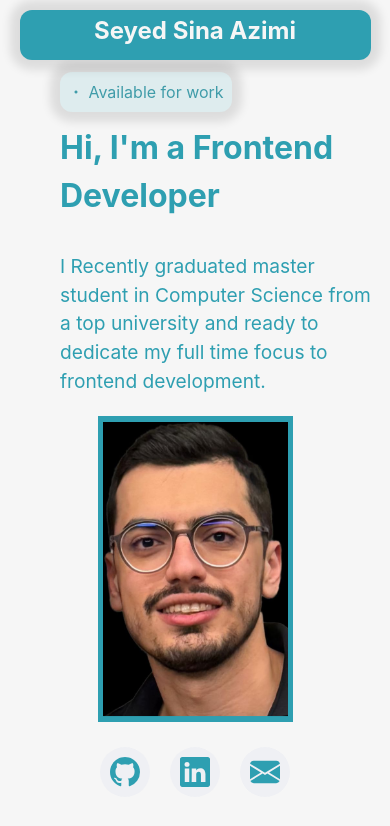
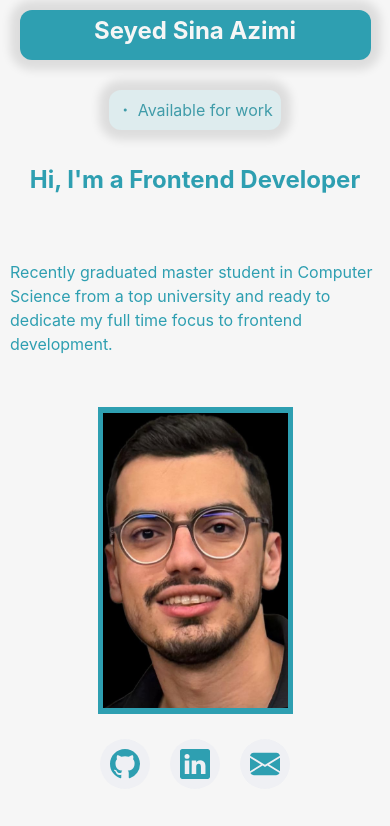
Before and after one commit to sinaazimii/CV, a React (Create React App) app: page / in a window 390 px wide. Shown: the top 826 px of the page. Built offline with nearby package versions, Linux system fonts and the light colour scheme.

Commit message:
mobile view fixed.

```diff
--- a/package.json
+++ b/package.json
@@ -1,10 +1,10 @@
 {
-  "name": "portfolio",
+  "name": "cv",
   "version": "0.1.0",
   "private": true,
-  "homepage": "https://sinaazimii.github.io/cv",
+  "homepage": "https://sinaazimii.github.io/CV",
   "dependencies": {
-    "portfolio": "file:",
+    "cv": "file:",
     "@testing-library/dom": "^10.4.0",
     "@testing-library/jest-dom": "^6.6.3",
     "@testing-library/react": "^16.3.0",
--- a/src/components/Education.js
+++ b/src/components/Education.js
@@ -17,7 +17,7 @@ const Education = () => {
   return (
   <Section id="education" bgColor="#f6f6f6">
     <div style={{...styles.container, flexDirection: isMobile ? "column" : "row", alignItems: isMobile?  'center' : "start",}}>
-      <div style={styles.columnOne}>
+      <div style={{...styles.columnOne, flex: isMobile ? 1/10 : 1 / 5, margin: isMobile ? "0px" : "50px"}}>
           <motion.h2
             initial={{ opacity: 0, x: -100 }}
             whileInView={{ opacity: 1, x: 0 }}
@@ -66,10 +66,9 @@ const styles = {
   columnOne: {
     display: "flex",
     flexDirection: "column",
-    flex: 1 / 5,
     alignItems: "center",
     justifyContent: "center",
-    marginTop: "50px",
+
   },
   columnTwo: {
     display: "flex",
--- a/src/components/Hero.js
+++ b/src/components/Hero.js
@@ -20,7 +20,6 @@ const Hero = () => {
   const heroRef = useRef(null);
   const isInView = useInView(heroRef, { amount: 0.5 });
 
-
   return (
     <Section id="hero" bgColor="#f6f6f6" height={"20vh"}>
       <div
@@ -33,25 +32,37 @@ const Hero = () => {
           padding: isMobile ? "30px 10px" : "0",
         }}
       >
-        {isInView && (<motion.div
+        {isInView && (
+          <motion.div
             initial={{ width: 0 }}
             animate={{ width: isMobile ? "90vw" : "60vw" }}
             transition={{ duration: 1, ease: "easeInOut" }}
-          style={{...styles.headerContainer, height: isMobile ? "50px" : "100px"}}
+            style={{
+              ...styles.headerContainer,
+              height: isMobile ? "50px" : "100px",
+            }}
           >
             <h2
               style={{
                 fontSize: isMobile ? "1.5rem" : "3rem",
                 color: "#f6f6f6",
                 fontWeight: "bold",
-              whiteSpace: "nowrap"
+                whiteSpace: "nowrap",
               }}
             >
               Seyed Sina Azimi
             </h2>
-        </motion.div>)}
+          </motion.div>
+        )}
 
-        <div style={styles.columnOne}>
+        <div
+          style={{
+            ...styles.columnOne,
+            margin: isMobile ? "50px 0 0 0" : "50px 0 0 50px",
+            alignItems: isMobile? "center" : 'flex-start',
+          }}
+        >
+          {isMobile && (
             <motion.div
               initial={{ y: -100, opacity: 0 }}
               animate={{ y: 0, opacity: 1 }}
@@ -60,10 +71,14 @@ const Hero = () => {
             >
               <i className="bi bi-dot"></i> Available for work
             </motion.div>
+          )}
 
           <div style={styles.titleContainer}>
             <p
-              style={{ ...styles.title, fontSize: isMobile ? "2rem" : "3rem" }}
+              style={{
+                ...styles.title,
+                fontSize: isMobile ? "1.5rem" : "3rem",
+              }}
             >
               <Typewriter
                 words={["Hi, I'm a Frontend Developer"]}
@@ -75,15 +90,17 @@ const Hero = () => {
           <p
             style={{
               ...styles.subtitle,
-              fontSize: isMobile ? "1.2rem" : "1.5rem",
+              fontSize: isMobile ? "1rem" : "1.5rem",
             }}
           >
-            I Recently graduated master student in Computer Science from a top
+            Recently graduated master student in Computer Science from a top
             university and ready to dedicate my full time focus to frontend
             development.
           </p>
         </div>
-        <div style={{...styles.columnTwo, marginTop: isMobile ? "0" : "50px"}}>
+        <div
+          style={{ ...styles.columnTwo, marginTop: isMobile ? "0" : "50px" }}
+        >
           <img
             src={`${process.env.PUBLIC_URL}/me.png`}
             alt="Profile"
@@ -97,7 +114,10 @@ const Hero = () => {
             whileInView={{ opacity: 1, scale: 1 }}
             transition={{ duration: 0.8, ease: "easeOut" }}
             viewport={{ once: false, amount: 0.3 }}
-            style={{...styles.socialMediaContainer, marginTop: isMobile? "0px" : "20px",}}
+            style={{
+              ...styles.socialMediaContainer,
+              marginTop: isMobile ? "0px" : "20px",
+            }}
           >
             <a
               href="https://github.com/sinaazimii"
@@ -175,9 +195,8 @@ const styles = {
     display: "flex",
     flexDirection: "column",
     flex: 1 / 2,
-    alignItems: "flex-start",
     textAlign: "start",
-    margin: "50px 0 0 50px",
+    // margin: "50px 0 0 50px",
   },
   columnTwo: {
     display: "flex",
@@ -192,7 +211,7 @@ const styles = {
     padding: "8px",
     color: "#409ca9",
     fontSize: "16px",
-    marginBottom: "20px",
+    margin: "10px",
     boxShadow: "0px 0px 10px 10px rgba(0, 0, 0, 0.1)",
   },
   title: {
@@ -203,7 +222,6 @@ const styles = {
   },
   subtitle: {
     fontSize: "1.5rem",
-    marginBottom: "20px",
     color: "#2e9fb1",
   },
   socialMediaContainer: {
--- a/src/components/Languages.js
+++ b/src/components/Languages.js
@@ -16,7 +16,7 @@ const Languages = () => {
   return(
   <Section id="languages" bgColor="#f6f6f6">
     <div style={{...styles.container, flexDirection: isMobile ? "column" : "row"}}>
-      <div style={styles.columnOne}>
+      <div style={{...styles.columnOne, margin: isMobile ? "0px" : "50px"}}>
           <motion.h2
             initial={{ opacity: 0, x: -100 }}
             whileInView={{ opacity: 1, x: 0 }}
@@ -28,7 +28,7 @@ const Languages = () => {
           </motion.h2>
       </div>
 
-      <div style={styles.columnTwo}>
+      <div style={{...styles.columnTwo, margin: isMobile ? "10px" : "70px"}}>
         <motion.div
           style={{...styles.sampleBox, width: isMobile ? "90vw" : "42vw"}}
           initial={{ opacity: 0, scale: 0.8 }}
@@ -58,13 +58,11 @@ const styles = {
     justifyContent: "center",
     alignItems: "center",
     color: "#f6f6f6",
-    // height: "35vh",
     textAlign: "center",
   },
   columnOne: {
     display: "flex",
     flexDirection: "column",
-    flex: 1 / 5,
     alignItems: "center",
     justifyContent: "center",
     marginTop: "10px",
@@ -75,8 +73,6 @@ const styles = {
     flex: 4 / 5,
     alignItems: "center",
     justifyContent: "start",
-    margin: "50px",
-    // backgroundColor: 'red',
   },
 
   title: {
--- a/src/components/Skills.js
+++ b/src/components/Skills.js
@@ -29,7 +29,9 @@ const Skills = () => {
   return (
     <Section id="skills" bgColor="#f6f6f6" height={"100vh"}>
       <div>
-        <div style={styles.container}>
+        <div
+          style={{ ...styles.container, padding: isMobile ? "10px" : "20px" }}
+        >
           <motion.div
             initial={{ opacity: 0, x: -100 }}
             whileInView={{ opacity: 1, x: 0 }}
@@ -37,13 +39,15 @@ const Skills = () => {
             viewport={{ once: false, amount: 0.3 }}
             style={{
               ...styles.rowOne,
-              marginBottom: isMobile ? "-30px" : "100px",
+              margin: isMobile ? "0" : "50px 0 100px 0",
+              width: isMobile ? "100%" : "80%",
             }}
           >
             <p
               style={{
                 ...styles.explain,
                 fontSize: isMobile ? "14px" : "30px",
+                margin: isMobile ? "10px" : "20px",
               }}
             >
               I bring a solid foundation built through a strong academic
@@ -53,8 +57,6 @@ const Skills = () => {
               that deliver real value.
             </p>
           </motion.div>
-        </div>
-
           {isMobile && (
             <div>
               <motion.h2
@@ -73,8 +75,7 @@ const Skills = () => {
               </motion.h2>
             </div>
           )}
-
-        <div style={styles.rowTwo}>
+          <div style={{ ...styles.rowTwo, width: isMobile ? "100%" : "80%" }}>
             {!isMobile && (
               <div style={styles.titleContainer}>
                 <motion.h2
@@ -82,7 +83,7 @@ const Skills = () => {
                   whileInView={{ opacity: 1, x: 0 }}
                   transition={{ duration: 0.8, ease: "easeOut" }}
                   viewport={{ once: false, amount: 0.3 }}
-                style={styles.title}
+                  style={{...styles.title, marginLeft: "-10vw"}}
                 >
                   Skills
                 </motion.h2>
@@ -96,7 +97,11 @@ const Skills = () => {
                     icon={`${process.env.PUBLIC_URL}/code.svg`}
                     skillList={languages}
                   />
-                <SkillGroup title="Tools" icon={`${process.env.PUBLIC_URL}/gear.svg`} skillList={tools} />
+                  <SkillGroup
+                    title="Tools"
+                    icon={`${process.env.PUBLIC_URL}/gear.svg`}
+                    skillList={tools}
+                  />
                 </div>
                 <div style={styles.skillBoxContainer}>
                   <SkillGroup
@@ -112,9 +117,7 @@ const Skills = () => {
                 </div>
               </div>
             ) : (
-            <div
-              style={{ display: "flex", flexDirection: "column" }}
-            >
+              <div style={{ display: "flex", flexDirection: "column" }}>
                 <SkillGroup
                   title="Languages"
                   icon={`${process.env.PUBLIC_URL}/code.svg`}
@@ -143,6 +146,7 @@ const Skills = () => {
             )}
           </div>
         </div>
+      </div>
     </Section>
   );
 };
@@ -156,14 +160,14 @@ const styles = {
     justifyContent: "center",
     alignItems: "center",
     color: "#f6f6f6",
-    padding: "20px",
+    padding: "10px",
   },
 
   explain: {
     textAlign: "start",
     fontSize: "31px",
     color: "white",
-    margin: "20px",
+    margin: "10px",
   },
 
   titleContainer: {
@@ -195,9 +199,7 @@ const styles = {
     flex: 1,
     alignItems: "flex-start",
     justifyContent: "center",
-    margin: "20px",
     height: "300px",
-    width: "85%",
     backgroundColor: "#2e9fb1",
     borderRadius: "18px",
     marginBottom: "100px",
@@ -207,7 +209,8 @@ const styles = {
     display: "flex",
     flexDirection: "row",
     flex: 1,
-    margin: "20px",
+    alignItems: "center",
+    justifyContent: "center",
   },
 
   skillBoxContainer: {
--- a/src/components/WorkExperience.js
+++ b/src/components/WorkExperience.js
@@ -16,7 +16,7 @@ const WorkExperience = () => {
   return (
     <Section id="work-experience" bgColor="#f6f6f6">
       <div style={{...styles.container, flexDirection: isMobile ? "column" : "row", alignItems: isMobile?  'center' : "start"}}>
-        <div style={{...styles.columnOne, margin: isMobile ? "0px" : "50px"}}>
+        <div style={{...styles.columnOne, margin: isMobile ? "0px" : "50px", flex: isMobile? 1/10 :1 / 5}}>
           <motion.h2
             initial={{ opacity: 0, x: -100 }}
             whileInView={{ opacity: 1, x: 0 }}
@@ -79,7 +79,6 @@ const styles = {
   columnOne: {
     display: "flex",
     flexDirection: "column",
-    flex: 1 / 5,
     alignItems: "center",
     justifyContent: "center",
   },
--- a/src/components/micros/educationItem.js
+++ b/src/components/micros/educationItem.js
@@ -4,7 +4,7 @@ import { text } from "framer-motion/client";
 const EducationItem = ({ title, logo, period, logoSize, link, isMobile }) => {
   return (
     <motion.div
-      style={{...styles.sampleBox, width: isMobile ? "90vw" : "42vw", height: isMobile ? "18vh" : "22vh"}}
+      style={{...styles.sampleBox, width: isMobile ? "90vw" : "42vw"}}
       initial={{ opacity: 0, scale: 0.8 }}
       whileInView={{ opacity: 1, scale: 1 }}
       transition={{ duration: 0.6, ease: "easeOut" }}
--- a/src/components/micros/workItem.js
+++ b/src/components/micros/workItem.js
@@ -3,7 +3,7 @@ import { motion } from "framer-motion";
 const WorkItem = ({ title, place, period, logo, link, techs, isMobile }) => {
   return (
     <motion.div
-      style={{...styles.sampleBox, width: isMobile ? "90vw" : "39vw", height: isMobile ? "23vh" : "28vh"}}
+      style={{...styles.sampleBox, width: isMobile ? "90vw" : "39vw", }}
       initial={{ opacity: 0, scale: 0.7 }}
       whileInView={{ opacity: 1, scale: 1 }}
       transition={{ duration: 0.6, ease: "easeOut" }}
--- a/src/index.css
+++ b/src/index.css
@@ -12,7 +12,6 @@ code {
     monospace;
 }
 
-/* filepath: d:\Portfolio\portfolio\src\index.css */
 main {
   scroll-snap-type: y mandatory;
   overflow-y: scroll;
```
Also changed, not shown: 1 other file (tests, documents, lock files or other folders). Lines whose indentation alone changed are shown as unchanged.
